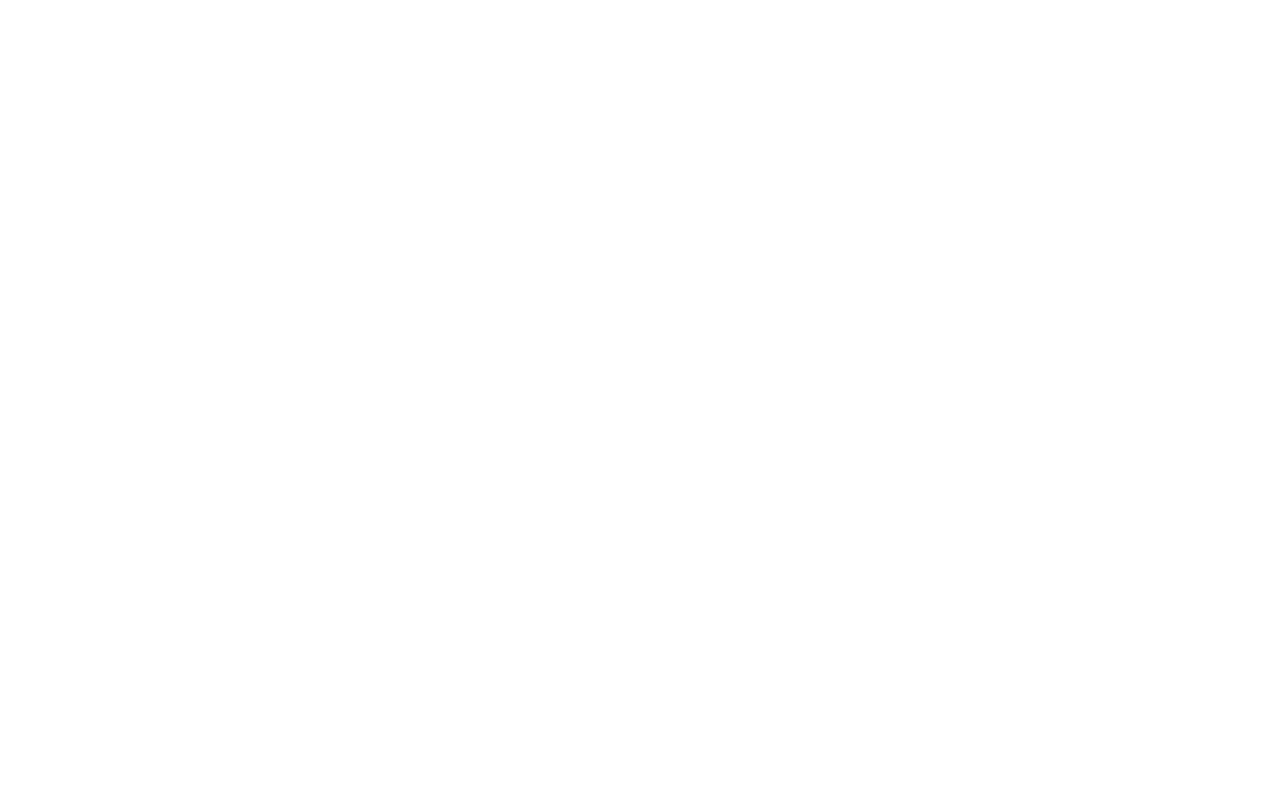
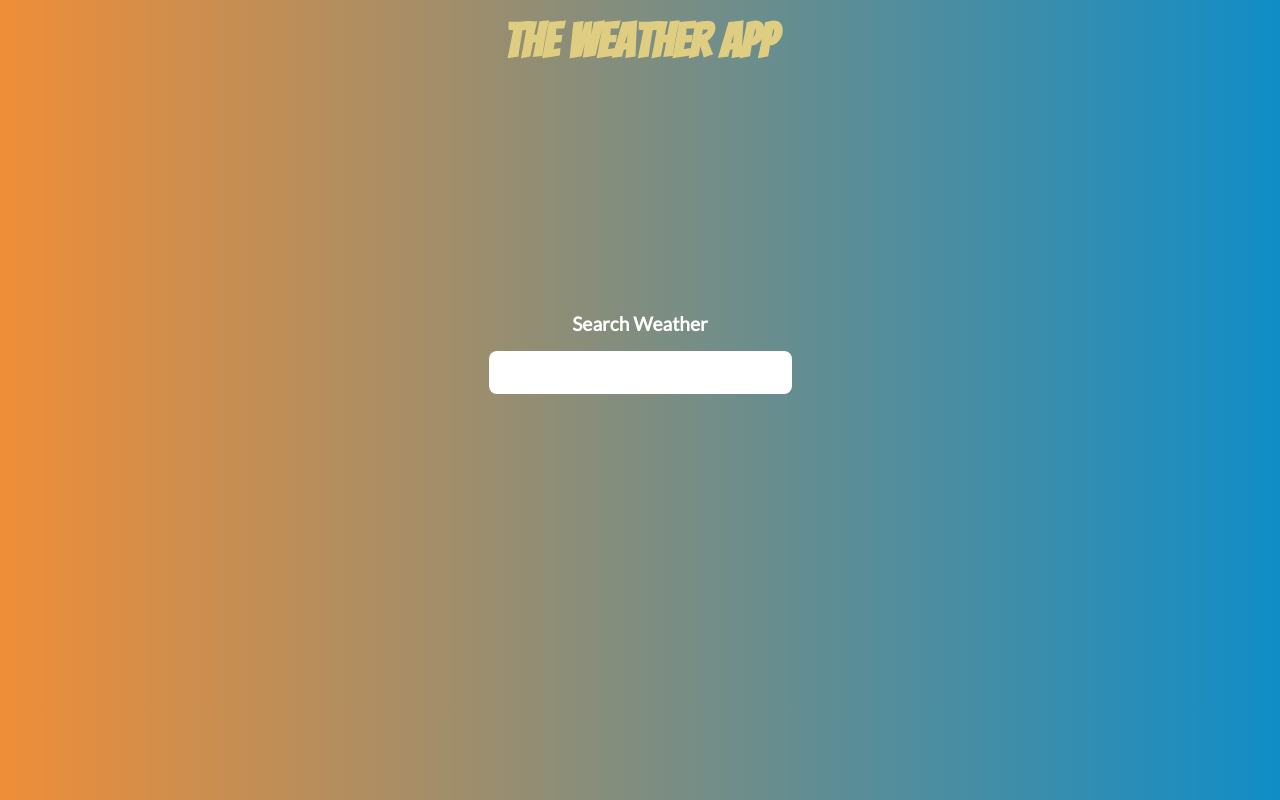
Before and after one commit to Eriksoederlund94/weather-app-react, a React (Vite) app: page / in a window 1280 px wide. Built offline with nearby package versions, Linux system fonts and the light colour scheme; no server answers.

Commit message:
Added Api functionality with react query added a HomePage component and a WeatherCard Component, added a GlobalStyle and did som styling in thecomponents

```diff
--- a/index.html
+++ b/index.html
@@ -6,7 +6,7 @@
     <meta name="viewport" content="width=device-width, initial-scale=1.0" />
     <link rel="preconnect" href="https://fonts.googleapis.com" />
     <link rel="preconnect" href="https://fonts.gstatic.com" crossorigin />
-    <link href="https://fonts.googleapis.com/css2?family=Lato&display=swap" rel="stylesheet" />
+    <link href="https://fonts.googleapis.com/css2?family=Bangers&family=Lato&display=swap" rel="stylesheet" />
     <title>Weather App</title>
   </head>
   <body>
--- a/src/App.jsx
+++ b/src/App.jsx
@@ -1,5 +1,13 @@
+import HomePage from './pages/HomePage';
+import Header from './components/Header';
+
 function App() {
-  return <div className='App'></div>;
+  return (
+    <div className='App'>
+      <Header />
+      <HomePage />
+    </div>
+  );
 }
 
 export default App;
--- /dev/null
+++ b/src/GlobalStyles.js
@@ -0,0 +1,23 @@
+import { createGlobalStyle } from 'styled-components';
+
+const GlobalStyle = createGlobalStyle`
+
+*{
+  margin: 0;
+  padding: 0;
+  box-sizing: border-box;
+}
+
+body{
+  font-size: 16px;
+  scrollbar-color: #9bcd6a;
+  font-family: 'Lato', sans-serif;
+  background: #108dc7;  /* fallback for old browsers */
+  background: -webkit-linear-gradient(to right, #ef8e38, #108dc7);  /* Chrome 10-25, Safari 5.1-6 */
+  background: linear-gradient(to right, #ef8e38, #108dc7); /* W3C, IE 10+/ Edge, Firefox 16+, Chrome 26+, Opera 12+, Safari 7+ */
+
+}
+
+`;
+
+export default GlobalStyle;
--- /dev/null
+++ b/src/components/Header.jsx
@@ -0,0 +1,16 @@
+import React from 'react';
+import styled from 'styled-components';
+
+function Header() {
+  return <HeaderWrapper>The Weather App</HeaderWrapper>;
+}
+
+const HeaderWrapper = styled.h1`
+  font-family: 'Bangers', cursive;
+  color: #dfce82;
+  text-align: center;
+  margin-top: 1rem;
+  font-size: 3rem;
+`;
+
+export default Header;
--- /dev/null
+++ b/src/components/WeatherCard.jsx
@@ -0,0 +1,67 @@
+import React from 'react';
+import styled from 'styled-components';
+import { useWeather } from '../features/weather.api';
+import { getTheCurrentDate, fixSearchString } from '../utils/helpers';
+
+function WeatherCard({ searchString }) {
+  const { data } = useWeather(searchString);
+
+  return (
+    <>
+      {data === undefined ? null : (
+        <WeatherCardWrapper>
+          <div className='current-weather-info-container'>
+            <h4>{fixSearchString(data.address)}</h4>
+            <h6>{data.currentConditions.conditions}</h6>
+            <h1>{data.currentConditions.temp}°c</h1>
+            <h6>{getTheCurrentDate()}</h6>
+            <p>{data.description}</p>
+          </div>
+        </WeatherCardWrapper>
+      )}
+    </>
+  );
+}
+
+const WeatherCardWrapper = styled.div`
+  display: flex;
+  justify-content: space-evenly;
+  align-items: center;
+  flex-direction: column;
+  width: 350px;
+  height: 450px;
+  background: #a8c0ff; /* fallback for old browsers */
+  background: -webkit-linear-gradient(to right, #a8c0ff, #3f2b96); /* Chrome 10-25, Safari 5.1-6 */
+  background: linear-gradient(to right, #a8c0ff, #3f2b96);
+  border-radius: 8px;
+  color: #fff;
+  box-shadow: rgba(0, 0, 0, 0.19) 0px 10px 20px, rgba(0, 0, 0, 0.23) 0px 6px 6px;
+  margin-bottom: 2rem;
+  text-align: center;
+
+  .current-weather-info-container {
+    width: 100%;
+    display: flex;
+    justify-content: center;
+    align-items: center;
+    flex-direction: column;
+
+    img {
+      width: 50px;
+    }
+
+    h1,
+    h4,
+    h6,
+    p,
+    img {
+      margin-top: 0.5rem;
+    }
+
+    p {
+      font-size: 1rem;
+    }
+  }
+`;
+
+export default WeatherCard;
--- /dev/null
+++ b/src/features/weather.api.js
@@ -0,0 +1,11 @@
+import { useQuery } from 'react-query';
+import { get } from '../utils/fetchHelpers';
+
+const apiKey = '9YTGM3Y29FFRG69E7SZEQ4GDJ';
+const baseURL = `https://weather.visualcrossing.com/VisualCrossingWebServices/rest/services/timeline/`;
+
+export function useWeather(searchString) {
+  return useQuery(['weather', searchString], () =>
+    get(`${baseURL}${searchString}?unitGroup=metric&key=${apiKey}&contentType=json`)
+  );
+}
--- a/src/main.jsx
+++ b/src/main.jsx
@@ -2,9 +2,20 @@ import React from 'react';
 import ReactDOM from 'react-dom';
 import App from './App';
 
+// Global Styles
+import GlobalStyles from './GlobalStyles';
+
+// React query import
+import { QueryClientProvider, QueryClient } from 'react-query';
+
+const queryClitent = new QueryClient();
+
 ReactDOM.render(
   <React.StrictMode>
-    <App />
+    <QueryClientProvider client={queryClitent}>
+      <GlobalStyles />
+      <App />
+    </QueryClientProvider>
   </React.StrictMode>,
   document.getElementById('root')
 );
--- /dev/null
+++ b/src/pages/HomePage.jsx
@@ -0,0 +1,60 @@
+import { useState } from 'react';
+import styled from 'styled-components';
+import WeatherCard from '../components/WeatherCard';
+
+function HomePage() {
+  const [searchString, setSearchString] = useState('');
+  const [inputValue, setInputValue] = useState('');
+
+  const searchWeatherHandler = (event) => {
+    if (event.key === 'Enter') {
+      setSearchString(event.target.value);
+      setInputValue('');
+    }
+  };
+
+  return (
+    <HomePageWrapper>
+      <div className='input-container'>
+        <h6>Search Weather</h6>
+        <input
+          onChange={(e) => setInputValue(e.target.value)}
+          value={inputValue}
+          onKeyDown={searchWeatherHandler}
+          type='text'
+        />
+      </div>
+      <WeatherCard searchString={searchString} />
+    </HomePageWrapper>
+  );
+}
+
+const HomePageWrapper = styled.section`
+  min-height: 80vh;
+  min-width: 100%;
+  display: flex;
+  flex-direction: column;
+  justify-content: center;
+  align-items: center;
+  font-size: 1.4rem;
+
+  .input-container {
+    height: 150px;
+    text-align: center;
+
+    h6 {
+      color: #fff;
+      font-size: 1.2rem;
+    }
+
+    input {
+      all: unset;
+      margin: 1rem;
+      background-color: #fff;
+      padding: 0.5rem 1.5rem;
+      border-radius: 8px;
+    }
+  }
+`;
+
+export default HomePage;
--- /dev/null
+++ b/src/utils/fetchHelpers.js
@@ -0,0 +1,4 @@
+export async function get(url) {
+  const res = await fetch(url);
+  return await res.json();
+}
--- /dev/null
+++ b/src/utils/helpers.js
@@ -0,0 +1,15 @@
+export const getTheCurrentDate = () => {
+  let today = new Date();
+  const dd = String(today.getDate()).padStart(2, '0');
+  const mm = String(today.getMonth() + 1).padStart(2, '0'); //January is 0!
+  const yyyy = today.getFullYear();
+
+  today = mm + '/' + dd + '/' + yyyy;
+  return today;
+};
+
+export const fixSearchString = (str) => {
+  const result = str.charAt(0).toUpperCase() + str.slice(1).toLowerCase();
+
+  return result;
+};
```
Also changed, not shown: src/hooks/useGeolocation.js (added, +84 -0 lines), src/assets/sunny.png (added).
